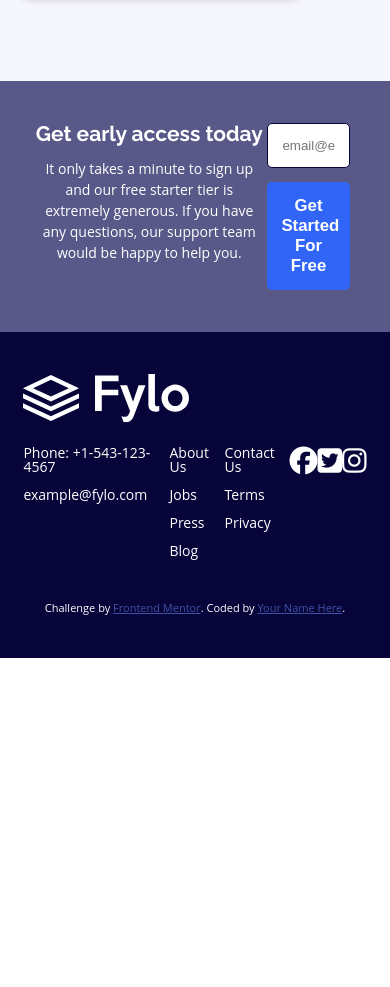
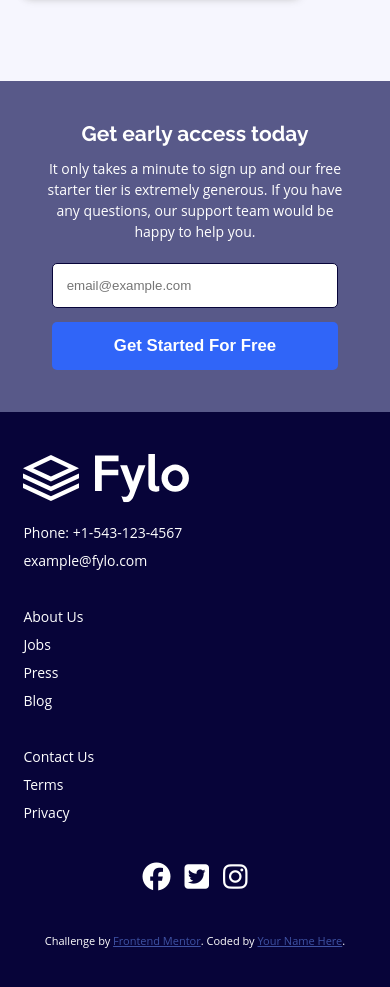
Before and after one commit to ormus395/fylo, a plain HTML site: page index.html in a window 390 px wide. Shown: the part 1564-2551 px from the top of the page. Before the commit the page ends 2222 px from the top, so only its background shows below. Drawn offline with Linux system fonts and the light colour scheme.

Commit message:
Fixed early access mobile display along with footer display

```diff
--- a/css/style.css
+++ b/css/style.css
@@ -219,6 +219,10 @@ p {
   text-align: center;
 }
 
+.early-access .row {
+  flex-direction: column;
+}
+
 .early-access__title {
   margin-bottom: 1rem;
 }
@@ -245,12 +249,24 @@ p {
   width: 60%;
 }
 
+.footer-info {
+  flex-direction: column;
+}
+
 .footer-info ul {
   margin-bottom: 2rem;
 }
 
 .footer-info ul li {
   margin-bottom: 1rem;
+}
+
+.social {
+  margin: 0 auto;
+}
+
+.social li + li {
+  margin-left: 1rem;
 }
 
 @media only screen and (min-width: 900px) {
@@ -383,6 +399,9 @@ p {
   }
 
   /* social */
+  .social {
+    margin: 0;
+  }
   .social li {
     margin-left: 1rem;
   }
```
